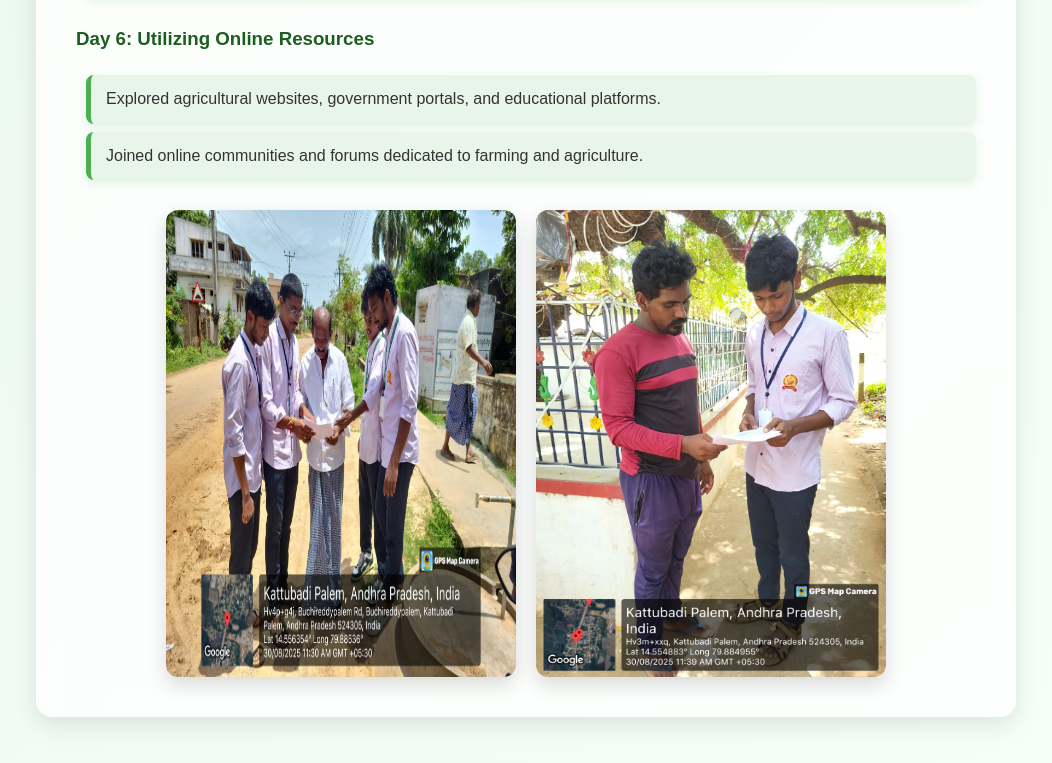
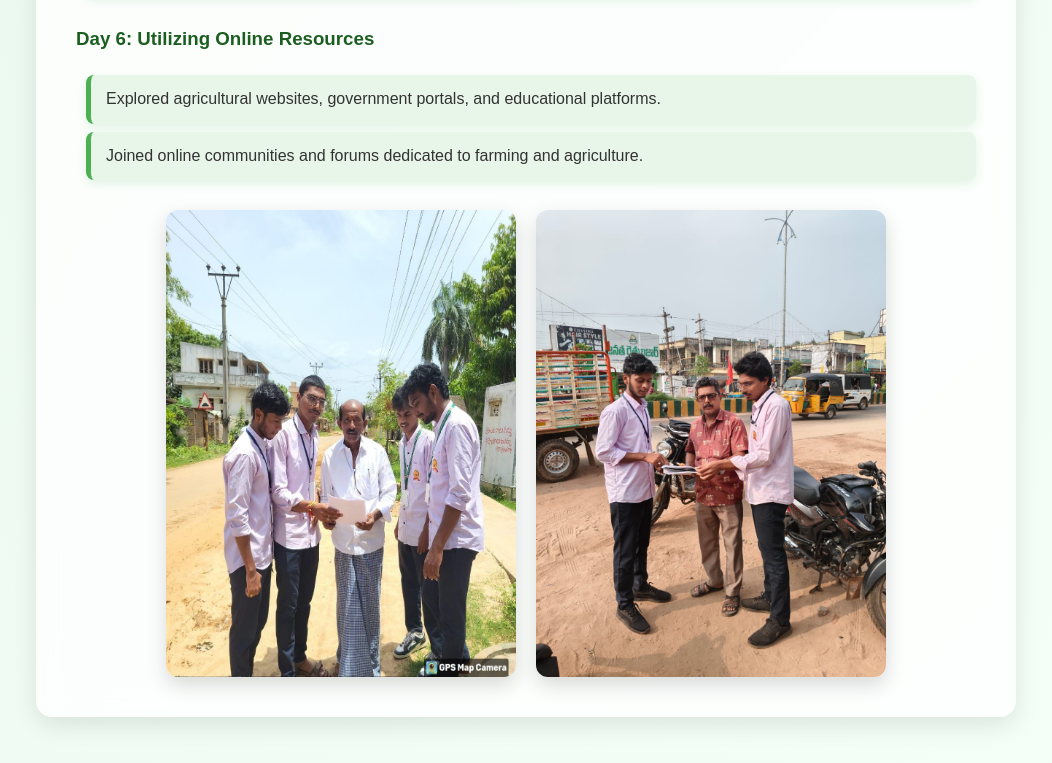
Before and after one commit to saitejasolleti06-del/CSP-, a plain HTML site: page week 3.html in a window 1280 px wide. Shown: the part 1482-2245 px from the top of the page, without its empty margins (114-1166 px from the left). Drawn offline with Linux system fonts and the light colour scheme.

Commit message:
Update week 3.html

```diff
--- a/week 3.html
+++ b/week 3.html
@@ -191,8 +191,8 @@
     </ul>
 
     <div class="images">
-      <img src="week31.jpeg" alt="Week 3 Activity 1">
-      <img src="week32.jpeg" alt="Week 3 Activity 2">
+      <img src="week313.jpeg" alt="Week 3 Activity 1">
+      <img src="week323.jpeg" alt="Week 3 Activity 2">
     </div>
   </div>
 </body>
```
